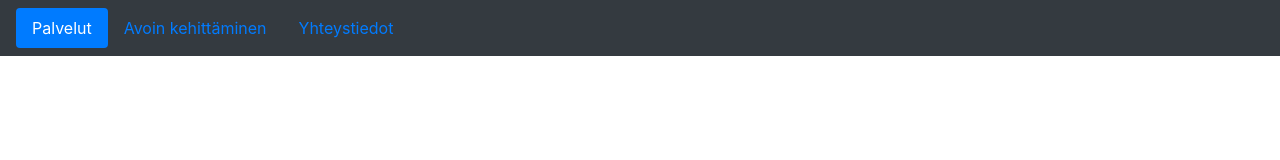
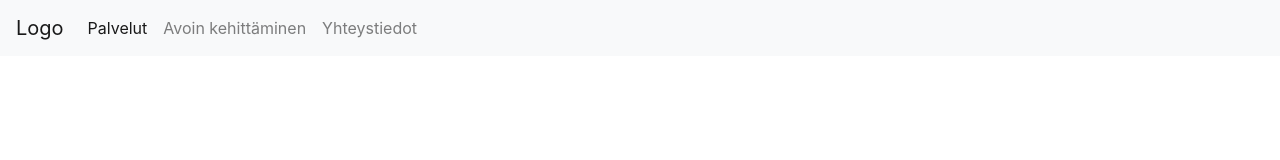
Before and after one commit to berrygrove/berrygrove.github.io, a plain HTML site: page index.html in a window 1280 px wide. Drawn offline with nearby package versions, Linux system fonts and the light colour scheme.

Commit message:
Update index.html

```diff
--- a/index.html
+++ b/index.html
@@ -9,15 +9,15 @@
         <link href="styles.css" rel="stylesheet">
     </head>
     <body>
-        <nav class="navbar navbar-expand-md navbar-dark bg-dark">
-
+        <nav class="navbar navbar-expand-md navbar-light bg-light">
+            <a class="navbar-brand" href="Logo.png">Logo</a>
 
             <button class="navbar-toggler" data-toggle="collapse" data-target="#navbarMenu">
                 <span class="navbar-toggler-icon"></span>
             </button>
             <div id="navbarMenu" class="collapse navbar-collapse">
                 <!-- <ul class="navbar-nav"> -->
-                <ul class="nav nav-pills">
+                <ul class="nav navbar-nav">
                     <li class="nav-item">
                         <a class="nav-link active" href="#">Palvelut</a>
                     </li>
```
